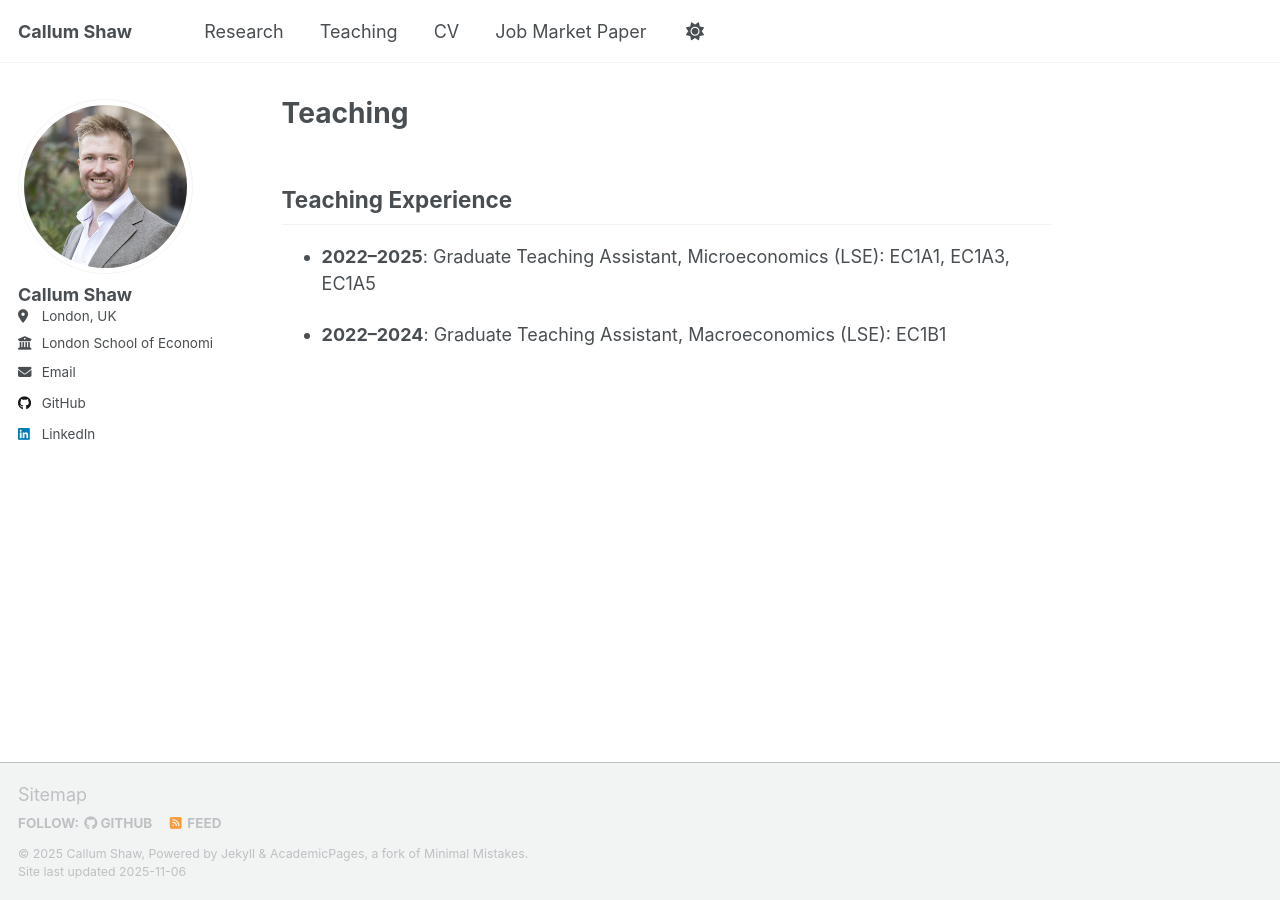
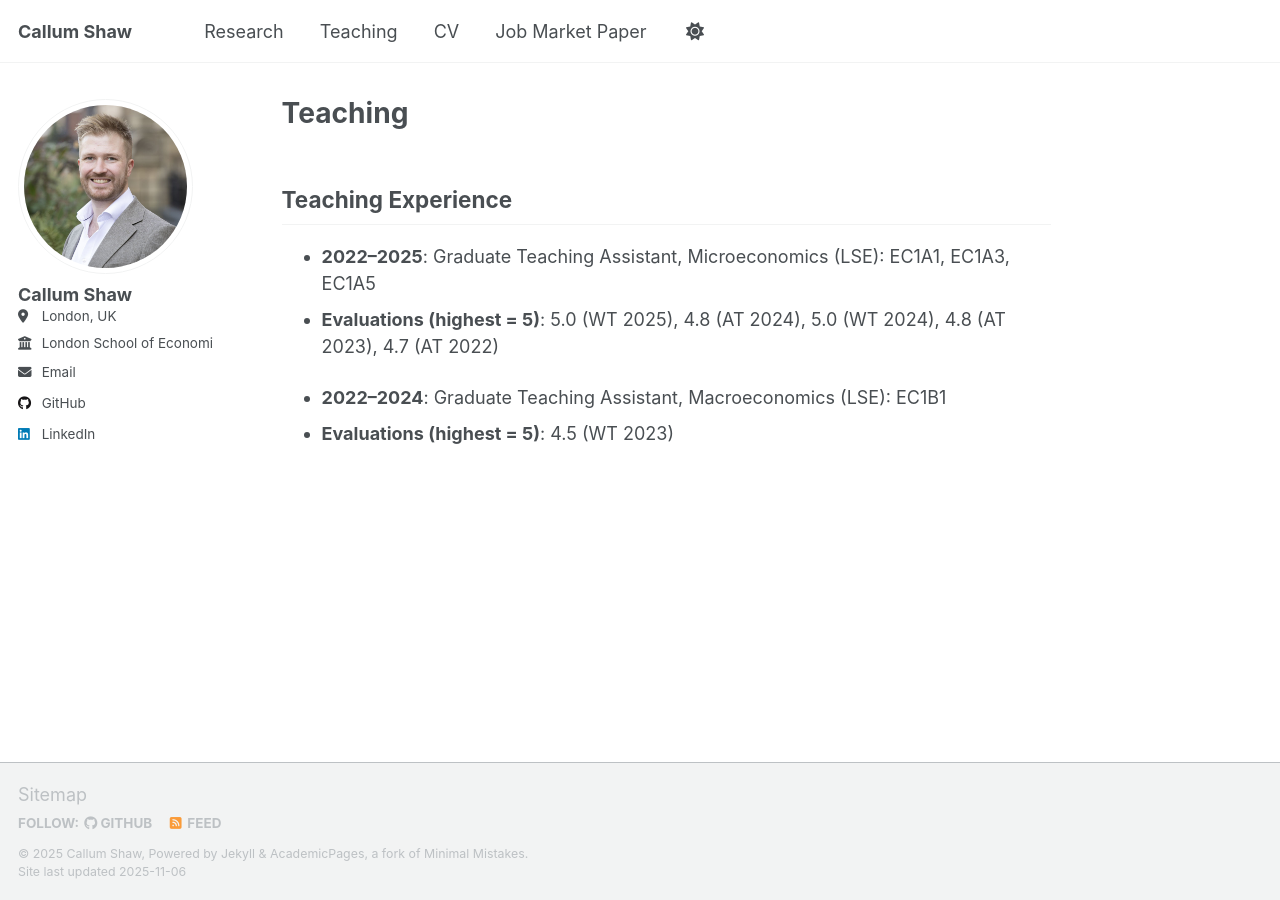
Before and after one commit to Callum681/Callum681.github.io, a Jekyll site: the page built from _pages/Teaching.md, in a window 1280 px wide. Built offline with Jekyll 4.4.1, drawn with Linux system fonts in a browser that asks for light colours; a script that is not in the unit is left out.

Commit message:
updated JMP

```diff
--- a/_pages/Teaching.md
+++ b/_pages/Teaching.md
@@ -7,5 +7,7 @@ permalink: /teaching/
 ## Teaching Experience
 
 - **2022–2025**: Graduate Teaching Assistant, Microeconomics (LSE): EC1A1, EC1A3, EC1A5
+- **Evaluations (highest = 5)**: 5.0 (WT 2025), 4.8 (AT 2024), 5.0 (WT 2024), 4.8 (AT 2023), 4.7 (AT 2022)
 
 - **2022–2024**: Graduate Teaching Assistant, Macroeconomics (LSE): EC1B1
+- **Evaluations (highest = 5)**: 4.5 (WT 2023)
```
Also changed, not shown: 2 other files.
